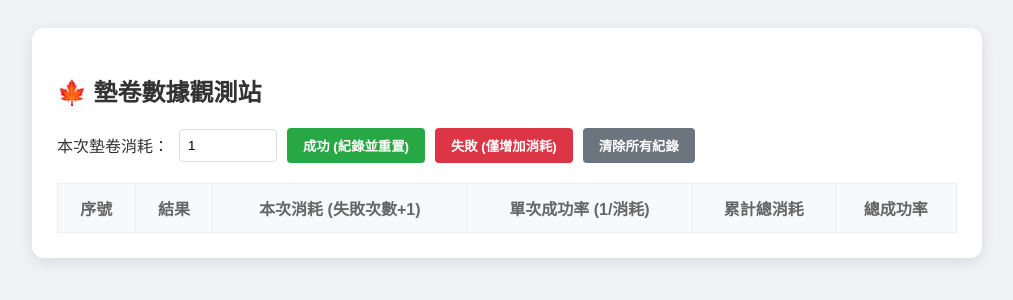
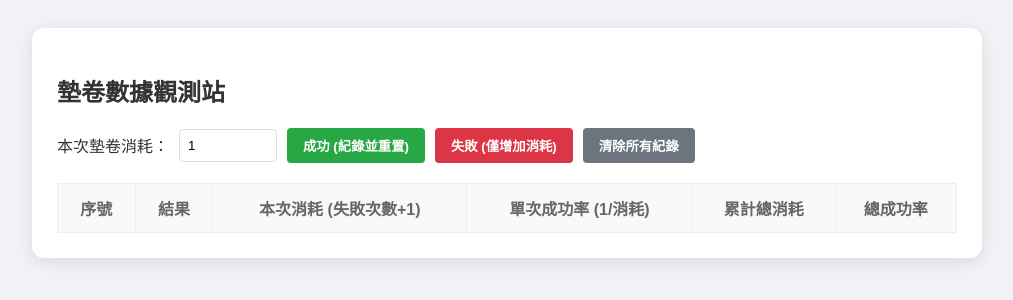
Before and after one commit to jimmytsai1012/artale-scroll, a plain HTML site: page index.html in a window 1280 px wide. Shown: the whole page, without its empty margins (133-1146 px from the left). Drawn offline with Linux system fonts and the light colour scheme.

Commit message:
Remove emoji from header in index.html

```diff
--- a/index.html
+++ b/index.html
@@ -20,7 +20,7 @@
 </head>
 <body>
     <div class="container">
-        <h2>🍁 墊卷數據觀測站</h2>
+        <h2>墊卷數據觀測站</h2>
         <div class="controls">
             <span>本次墊卷消耗：</span>
             <input type="number" id="tries" value="1" min="1">
```
